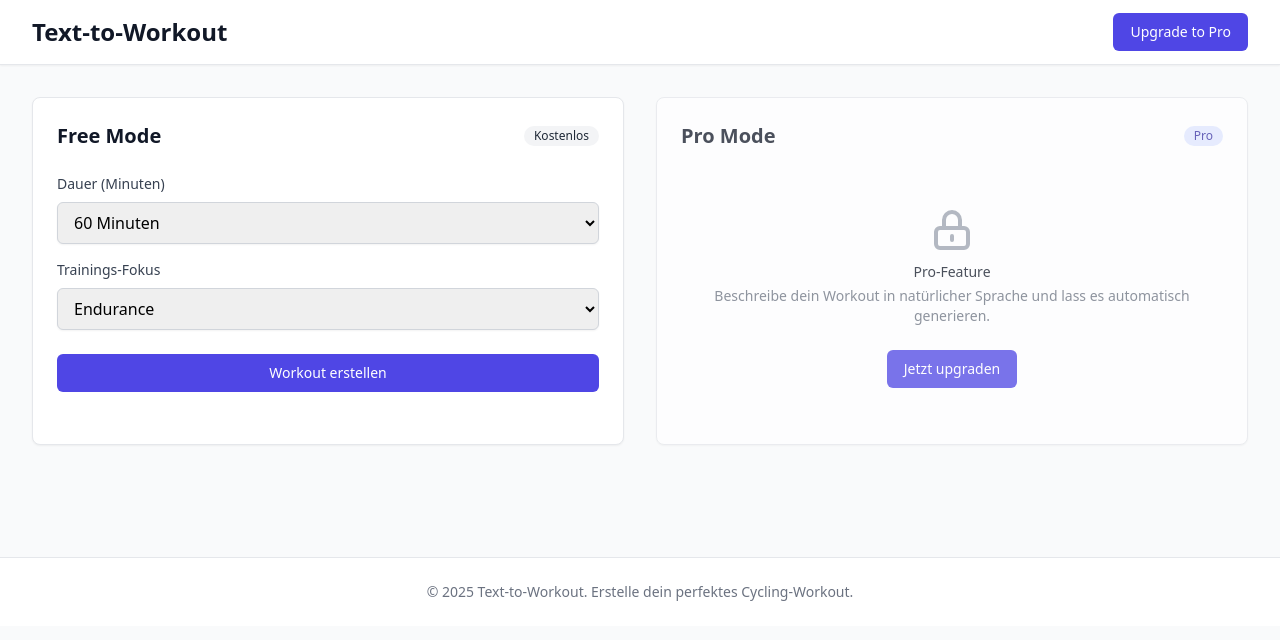
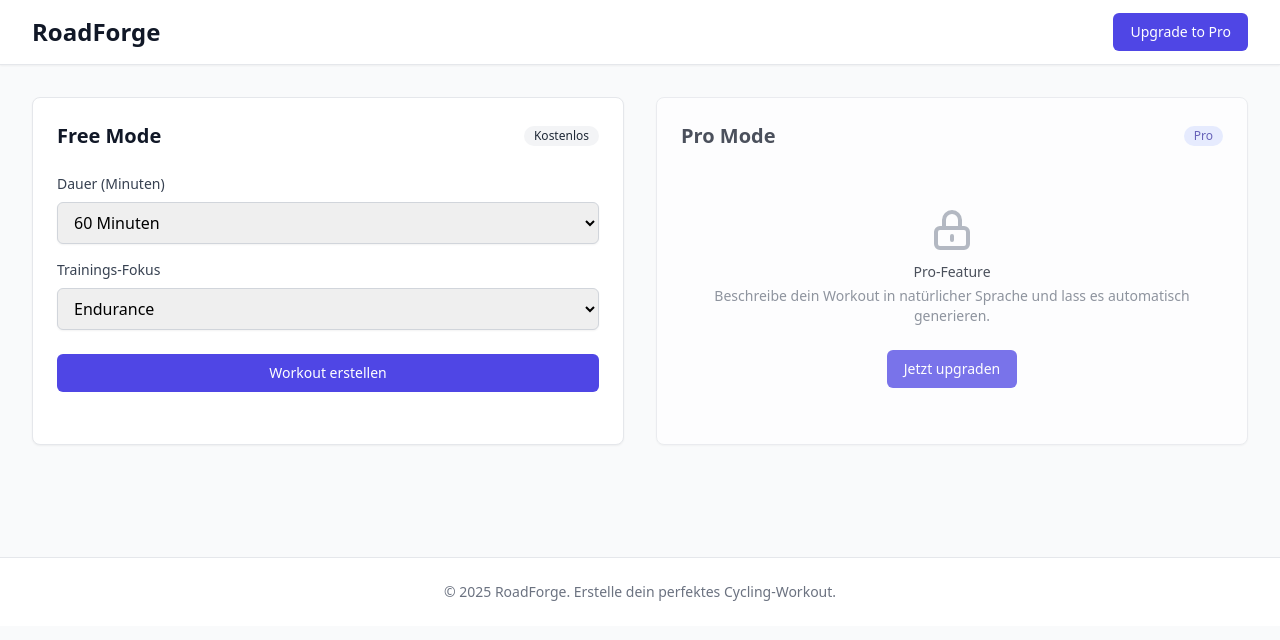
Before and after one commit to sbadecker/SpinForge, a Flask app: page / in a window 1280 px wide. Shown: the top 640 px of the page. Run offline with Flask 3, Linux system fonts and the light colour scheme; some libraries are stand-ins or nearby versions.

Commit message:
Update app name and branding to RoadForge
Update project title, author tags, and template branding from "Text-to-Workout" to "RoadForge" across multiple files including app.py, replit.md, and templates/base.html.

Replit-Commit-Author: Agent
Replit-Commit-Session-Id: 4b9c2b0a-31ea-4184-ade4-e093946bdd82
Replit-Commit-Checkpoint-Type: full_checkpoint
Replit-Commit-Screenshot-Url: https://storage.googleapis.com/screenshot-production-us-central1/7ef3213d-ed43-4057-a260-6a565d7a01f4/4b9c2b0a-31ea-4184-ade4-e093946bdd82/t5qSLCV

```diff
--- a/app.py
+++ b/app.py
@@ -199,7 +199,7 @@ def generate_zone_bars(workout):
 
 def generate_zwo(duration, focus, intensity):
     zwo = f'''<workout_file>
-    <author>Text-to-Workout</author>
+    <author>RoadForge</author>
     <name>{focus} - {duration} min</name>
     <description>Auto-generated {focus} workout</description>
     <sportType>bike</sportType>
--- a/templates/base.html
+++ b/templates/base.html
@@ -3,7 +3,7 @@
 <head>
     <meta charset="UTF-8">
     <meta name="viewport" content="width=device-width, initial-scale=1.0">
-    <title>{% block title %}Text-to-Workout{% endblock %}</title>
+    <title>{% block title %}RoadForge{% endblock %}</title>
     <script src="https://unpkg.com/htmx.org@1.9.10"></script>
     <script src="https://cdn.tailwindcss.com"></script>
     {% if plausible_domain %}
@@ -18,7 +18,7 @@
         <div class="max-w-7xl mx-auto px-4 sm:px-6 lg:px-8">
             <div class="flex justify-between h-16 items-center">
                 <div class="flex items-center">
-                    <h1 class="text-2xl font-bold text-gray-900">Text-to-Workout</h1>
+                    <h1 class="text-2xl font-bold text-gray-900">RoadForge</h1>
                 </div>
                 <div class="flex items-center gap-4">
                     {% if is_pro %}
@@ -44,7 +44,7 @@
     <footer class="bg-white border-t border-gray-200 mt-12">
         <div class="max-w-7xl mx-auto px-4 sm:px-6 lg:px-8 py-6">
             <p class="text-center text-sm text-gray-500">
-                © 2025 Text-to-Workout. Erstelle dein perfektes Cycling-Workout.
+                © 2025 RoadForge. Erstelle dein perfektes Cycling-Workout.
             </p>
         </div>
     </footer>
```
Also changed, not shown: replit.md (+1 -1 lines), 1 other file.
